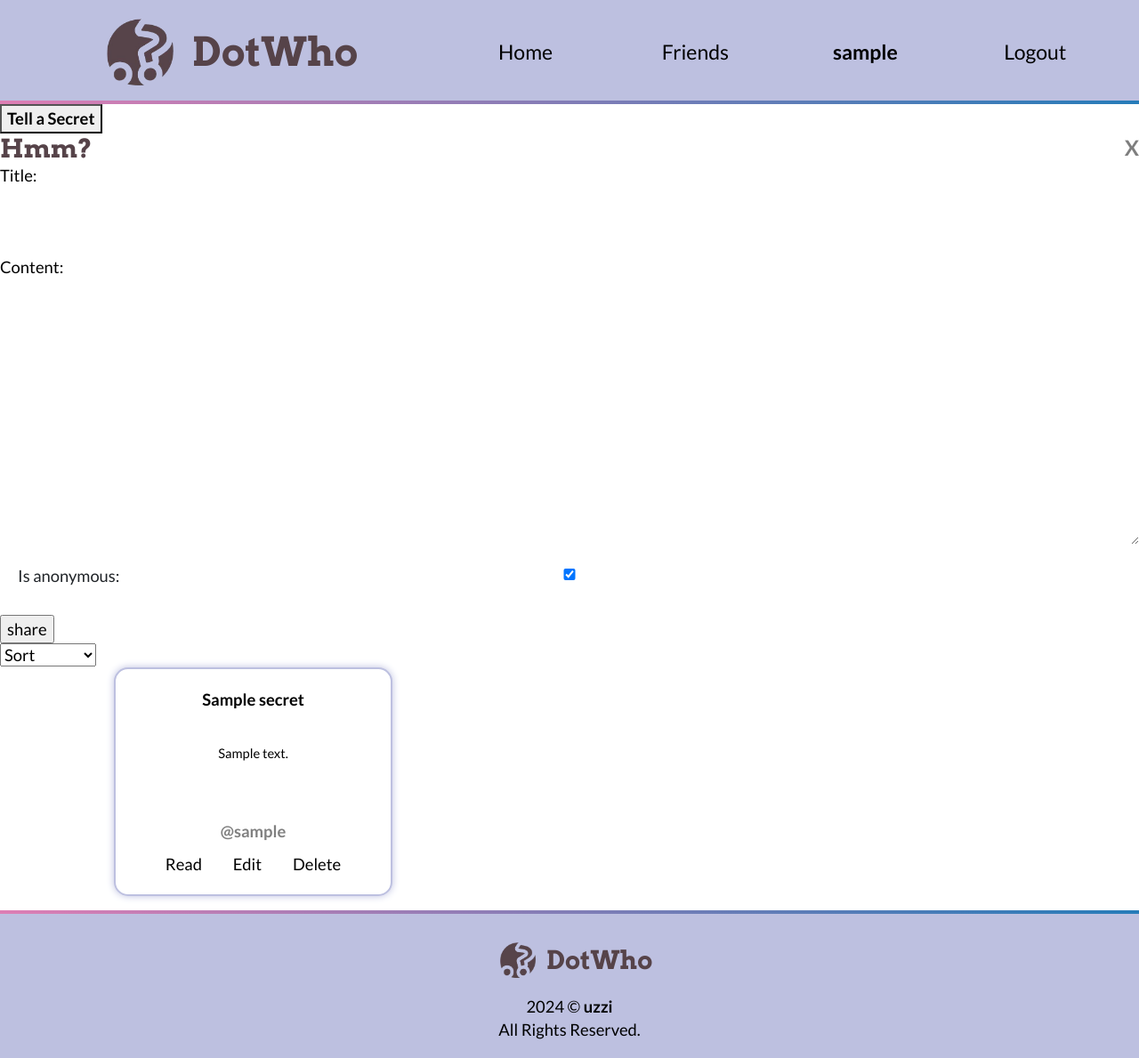
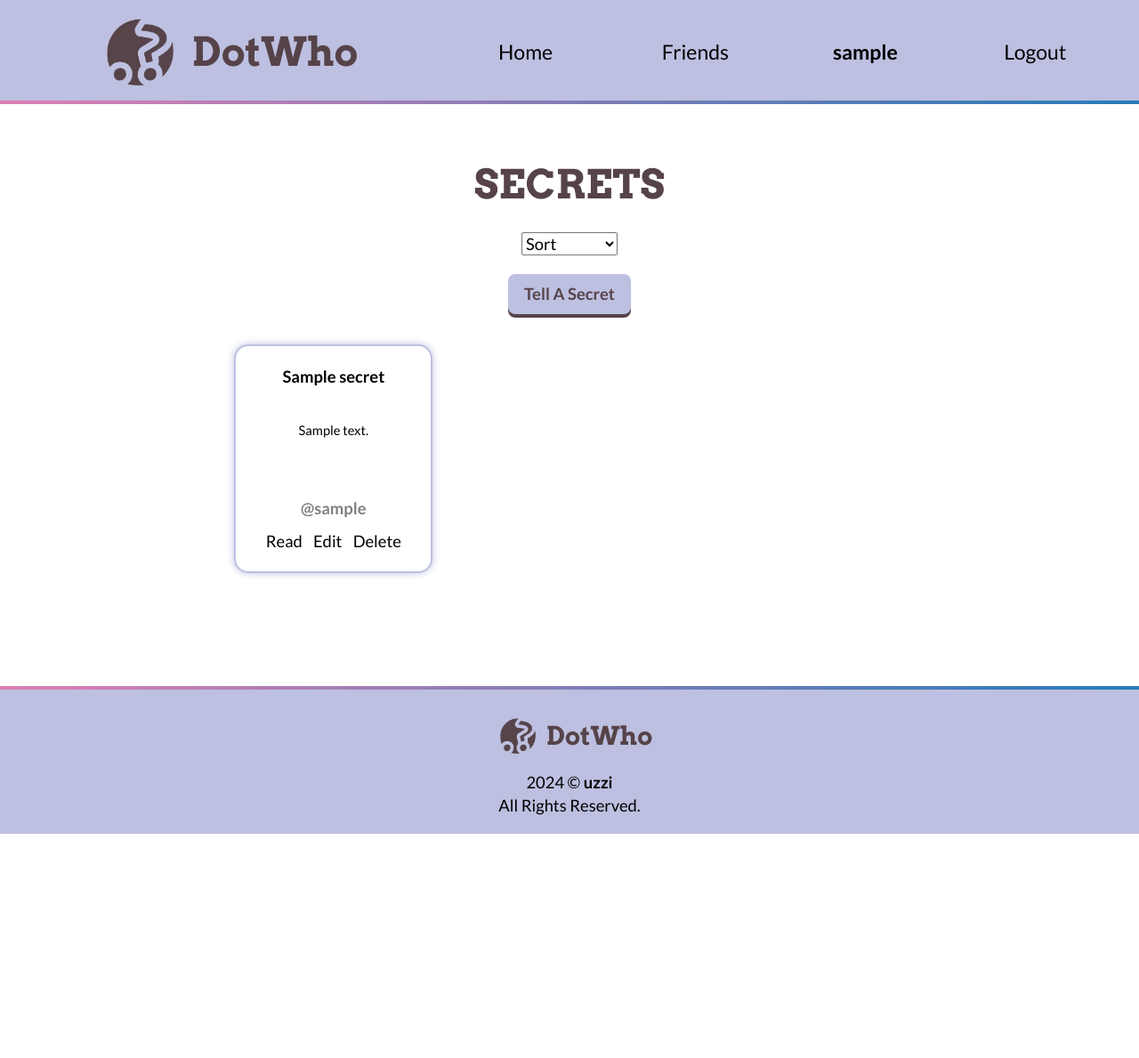
Before and after one commit to UzziKyle/DotWho, a Django app: page / in a window 1280 px wide. Shown: the whole page at 89% size. After the commit the page ends 937 px from the top, so only its background shows below. Run offline with Django 5.2, Linux system fonts and the light colour scheme; a user stored in the database is signed in; tables that the repository leaves empty hold one stand-in row (values such as "Sample post"); some libraries are stand-ins or nearby versions.

Commit message:
added style to home page, made modal functional, and other style related patch ups

```diff
--- a/secret_sharing/templates/secret_sharing/home.html
+++ b/secret_sharing/templates/secret_sharing/home.html
@@ -1,24 +1,13 @@
 {% extends "base.html" %}
 {% load widget_tweaks %}
+{% load static %}
 
 {% block content %}
-<button class='btn-modal open'><b>Tell a Secret</b></button>
-<div class=''>
-    <div class='form-container'>
-        <button class='btn-modal close'><b>X</b></button>
-        <h3>Hmm?</h3>
-        <form method="POST" novalidate>
-            {% csrf_token %}
-            {% include "includes/form.html" %}
-
-            <div class='button-container'>
-                <input type="submit" value="share" />
-            </div>
-        </form>
-    </div>
-</div>
-<div class='utility'>
-    <select name="sort" id="sort-list" onchange="location = finalurl()">
+<div class='home-page'>
+    <div class='home-page__header'>
+        <h1>Secrets</h1>
+        <div class='select'>
+            <select class='select__widget' name="sort" id="sort-list" onchange="location = finalurl()">
                 <option value="" id="placeholder" disabled selected hidden>Sort</option>
                 <option id="-created_at" value="-created_at">Latest</option>
                 <option id="created_at" value="created_at">Oldest</option>
@@ -26,27 +15,13 @@
                 <option id="upvote_count" value="upvote_count">Unpopular</option>
             </select>
         </div>
-<script>
-    // for getting the sorting status to be displayed in sorting dropdown placeholder
-    function get(name) {
-        if (name = (new RegExp('[?&]' + encodeURIComponent(name) + '=([^&]*)')).exec(location.search))  //location.search give query sling part
-        return decodeURIComponent(name[1]);
-    }
-
-    if(get('ordering'))
-    document.getElementById('placeholder').innerHTML = "Sort: " + document.getElementById(get('ordering')).innerHTML
-
-    // for getting url after applying ordering
-    function finalurl() {
-        var url = new URL(window.location.href)
-        var search_params = url.searchParams
-        search_params.set('ordering', document.getElementById("sort-list").value)
-        url.search = search_params.toString()
-        var new_url = url.toString()
-        return new_url
-    }
-</script>
+        <div class='button-holder'>
+            <span class='button open-modal' tabindex="0"><b>Tell A Secret</b></span>
+        </div>
+    </div>
+    <div class='home-page__content'>
         <ul class='card-container'>
+            {% if secrets %}
             {% for secret in secrets %}
             <li class='card secret'>
                 <div class='secret__title'>
@@ -83,10 +58,56 @@
                     {% endif %}
                 </div>
             </li>
-    {% empty %}
-    <li>No secrets found...</li>
             {% endfor %}
+            {% else %}
+            <span>No secrets found...</span>
+            {% endif %}
         </ul>
+    </div>
+    <div class="home-page__footer">
+        {% include "includes/pagination.html" %}
+    </div>
+</div>
+<div class='modal'>
+    <div class='form-container'>
+        <form class='form is-modal' method="POST">
+            <div class='form__header'>
+                <h3>Hmm?</h3>
+            </div>
+            <div class='form__content'>
+                {% csrf_token %}
+                {% include "includes/form.html" %}
+            </div>
 
-{% include "includes/pagination.html" %}
+            <div class='form__buttons'>
+                <input class='button' type="submit" value="Share" />
+                <span class='button close-modal' tabindex="0">Close</span>
+            </div>
+        </form>
+    </div>
+</div>
 {% endblock content %}
+
+{% block scripts %}
+<script>
+    // for getting the sorting status to be displayed in sorting dropdown placeholder
+    function get(name) {
+        if (name = (new RegExp('[?&]' + encodeURIComponent(name) + '=([^&]*)')).exec(location.search))  //location.search give query sling part
+        return decodeURIComponent(name[1]);
+    }
+
+    if(get('ordering'))
+    document.getElementById('placeholder').innerHTML = "Sort: " + document.getElementById(get('ordering')).innerHTML
+
+    // for getting url after applying ordering
+    function finalurl() {
+        var url = new URL(window.location.href)
+        var search_params = url.searchParams
+        search_params.set('ordering', document.getElementById("sort-list").value)
+        url.search = search_params.toString()
+        var new_url = url.toString()
+        return new_url
+    }
+</script>
+<script src='{% static "js/modal.js" %}'></script>
+{% endblock scripts %}
--- /dev/null
+++ b/static/js/modal.js
@@ -0,0 +1,19 @@
+const openModalBtn = document.querySelector('.open-modal')
+const closeModalBtn = document.querySelector('.close-modal')
+const modalOverlay = document.querySelector('.modal')
+
+// opening the modal
+function modalToggle() {
+    modalOverlay.classList.toggle('is-open')
+}
+
+openModalBtn.addEventListener('click', modalToggle)
+closeModalBtn.addEventListener('click', modalToggle)
+
+// closing the modal
+modalOverlay.addEventListener('click', e => {
+    console.log('clicke', e.target)
+    if (!e.target.closest('form')) {
+        modalOverlay.classList.remove('is-open')
+    }
+})
--- a/static/scss/base/_colors.scss
+++ b/static/scss/base/_colors.scss
@@ -20,4 +20,10 @@
     --color-upvote-primary: hsl(235, 36%, 81%);;
     --color-upvote-primary-transparent: hsla(235, 36%, 81%, 0.5);
     --color-upvote-secondary: hsl(0, 0%, 100%);
+
+    // select
+    --color-select-primary: hsl(235, 36%, 81%);
+    --color-select-primary-transparent: hsla(235, 36%, 81%, 0.5);
+    --color-select-secondary: hsl(341, 12%, 30%);
+    --color-select-tertiary: hsl(0, 0%, 100%);
 }
--- /dev/null
+++ b/static/scss/components/_background.scss
@@ -0,0 +1,3 @@
+main {
+    background-color: var(--color-background-primary);
+}
--- a/static/scss/components/_button.scss
+++ b/static/scss/components/_button.scss
@@ -1,4 +1,5 @@
 .button {
+    display: inline-block;
     background-color: var(--color-background-secondary);
     color: var(--color-text-secondary);
     padding: 0.5em 1em;
@@ -6,6 +7,7 @@
     border: none;
     box-shadow: 0 4px var(--color-text-secondary);
     margin-bottom: 2px;
+    cursor: default;
     transition: all 0.1s ease-in-out;
 
     &:hover {
--- a/static/scss/components/_card.scss
+++ b/static/scss/components/_card.scss
@@ -1,3 +1,5 @@
+@use '../abstracts/mixins' as m;
+
 .card {
   // width: min(100%, 230px);
   // height: min(250px, auto);
@@ -19,10 +21,14 @@
   &.friend {
     display: flex;
     flex-direction: row;
-    justify-content: center;
+    justify-content: left;
     align-items: center;
-    gap: 1em;
-    width: min(100%, 230px);
+    gap: 1.5em;
+    padding-inline: 1.5em;
+
+    @include m.respond-to('medium') {
+      flex-direction: column;
+    }
   }
 
   .secret {
--- a/static/scss/components/_index.scss
+++ b/static/scss/components/_index.scss
@@ -3,3 +3,5 @@
 @forward 'card';
 @forward 'button';
 @forward 'upvote';
+@forward 'select';
+@forward 'background';
--- a/static/scss/layout/_form.scss
+++ b/static/scss/layout/_form.scss
@@ -13,6 +13,14 @@
     // *, *::before, *::after {
     //     outline: auto;
     // }
+
+    &.is-modal {
+        background-color: var(--color-background-secondary);
+
+        .button {
+            outline: 2px solid var(--color-background-tertiary);
+        }
+    }
 
     &__header {
         margin-bottom: 1em;
@@ -34,6 +42,10 @@
             padding: 0.5em;
             border-radius: 0.5em;
             border: none;
+        }
+
+        textarea {
+            height: calc(var(--text-base-size) * 8);
         }
 
         .error {
--- a/static/scss/layout/_index.scss
+++ b/static/scss/layout/_index.scss
@@ -2,3 +2,4 @@
 @forward 'footer';
 @forward 'card_container';
 @forward 'form';
+@forward 'modal';
--- /dev/null
+++ b/static/scss/layout/_modal.scss
@@ -0,0 +1,12 @@
+.modal {
+    display: grid;
+    place-content: center;
+    height: 100vh;
+    padding-inline: calc(var(--text-base-size) * 1.5);
+    z-index: -20;
+    background: rgba(0, 0, 0, 0.5);
+
+    &.is-open {
+        z-index: 20;
+    }
+}
--- /dev/null
+++ b/static/scss/pages/_home_page.scss
@@ -0,0 +1,36 @@
+@use '../abstracts/mixins' as m;
+
+.home-page {
+    text-align: center;
+    padding-block: calc(var(--text-base-size) * 3);
+    padding-inline: calc(var(--text-base-size) * 1.5);
+
+    @include m.respond-to('medium') {
+        padding-inline: calc(var(--text-base-size) * 3);
+    }
+
+    @include m.respond-to('large') {
+        padding-inline: calc(var(--text-base-size) * 8);
+    }
+
+    &__header {
+        margin-bottom: calc(var(--text-base-size) * 1.5);
+
+        h1 {
+            text-transform: uppercase;
+            margin-bottom: calc(var(--text-base-size) * 0.5);
+        }
+
+        .select {
+            margin-bottom: var(--text-base-size);
+        }
+
+        .button-holder {
+            margin-bottom: var(--text-base-size);
+        }
+    }
+
+    &__content {
+        margin-bottom: calc(var(--text-base-size) * 3);
+    }
+}
--- a/static/scss/pages/_index.scss
+++ b/static/scss/pages/_index.scss
@@ -2,3 +2,4 @@
 @forward 'profile_page';
 @forward 'form_page';
 @forward 'friends_page';
+@forward 'home_page';
--- a/static/scss/style.scss
+++ b/static/scss/style.scss
@@ -1,4 +1,4 @@
-@charset "UTF-8";
+// @charset "UTF-8";
 
 @forward 'abstracts';
 @forward 'vendors';
--- a/templates/base.html
+++ b/templates/base.html
@@ -21,5 +21,8 @@
         </main>
 
         {% include "includes/footer.html" %}
+
+        {% block scripts %}
+        {% endblock scripts %}
     </body>
 </html>
```
Also changed, not shown: static/css/style.min.css, static/scss/components/_select.scss (added), 1 other file. Lines whose indentation alone changed are shown as unchanged.
